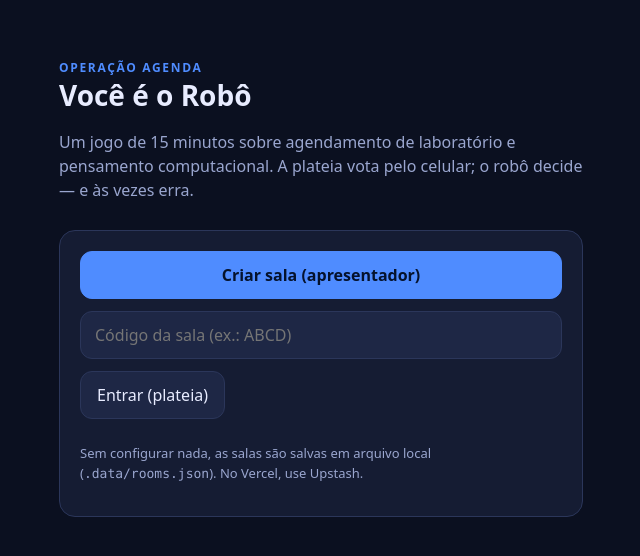
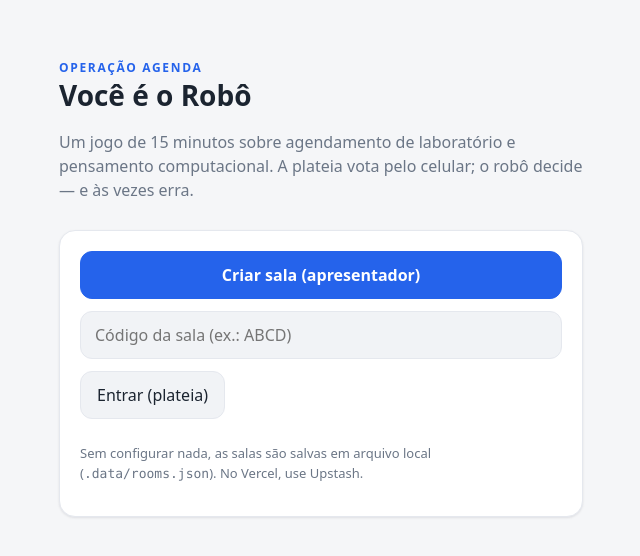
Before and after one commit to Migueldoniz/pensamento-computacional, a Next.js app: page / in a window 1280 px wide. Shown: the part 112-668 px from the top of the page, without its empty margins (319-959 px from the left). Built offline with nearby package versions, Linux system fonts and the light colour scheme.

Commit message:
style: tema claro e limpo (fundo claro, sombras sutis, menos bordas pesadas)

```diff
--- a/app/globals.css
+++ b/app/globals.css
@@ -1,14 +1,14 @@
 :root {
-  --bg: #0b1020;
-  --panel: #151c33;
-  --panel-2: #1e2745;
-  --line: #2b365a;
-  --text: #e8ecff;
-  --muted: #9aa6cf;
-  --accent: #4f8cff;
-  --ok: #2ecc71;
-  --bad: #ff5c6c;
-  --warn: #ffcc4d;
+  --bg: #f5f6f8;
+  --panel: #ffffff;
+  --panel-2: #f1f3f6;
+  --line: #e5e8ee;
+  --text: #1b2430;
+  --muted: #6b7686;
+  --accent: #2563eb;
+  --ok: #16a34a;
+  --bad: #dc2626;
+  --warn: #d97706;
 }
 
 * {
@@ -46,6 +46,7 @@ a {
   border: 1px solid var(--line);
   border-radius: 16px;
   padding: 20px;
+  box-shadow: 0 1px 2px rgba(16, 24, 40, 0.04), 0 1px 3px rgba(16, 24, 40, 0.06);
 }
 
 .row {
@@ -132,23 +133,23 @@ button.opt {
 
 button.opt.sel {
   border-color: var(--accent);
-  background: #24345f;
+  background: #e8f0ff;
 }
 
 button.opt.correct {
   border-color: var(--ok);
-  background: #16351f;
+  background: #e7f7ec;
 }
 
 button.opt.wrong {
   border-color: var(--bad);
-  background: #3a1a20;
+  background: #fdecec;
 }
 
 button.primary {
   background: var(--accent);
   border-color: var(--accent);
-  color: #05122c;
+  color: #ffffff;
   font-weight: 700;
 }
 
@@ -286,7 +287,7 @@ input[type="text"] {
   top: 0;
   bottom: 0;
   width: 1px;
-  background: rgba(255, 255, 255, .06);
+  background: rgba(0, 0, 0, .07);
 }
 
 .tl-block {
@@ -299,19 +300,20 @@ input[type="text"] {
   justify-content: center;
   font-size: 11px;
   font-weight: 700;
-  color: #05122c;
+  color: #1b2430;
   overflow: hidden;
   padding: 0 6px;
   white-space: nowrap;
 }
 
 .tl-block.existing {
-  background: #7f8fb8;
-  color: #0b1020;
+  background: #cbd5e1;
+  color: #1b2430;
 }
 
 .tl-block.request {
   background: var(--warn);
+  color: #fff;
 }
 
 .tl-block.invalid {
@@ -333,7 +335,7 @@ input[type="text"] {
 
 .chip b {
   background: var(--accent);
-  color: #05122c;
+  color: #ffffff;
   border-radius: 6px;
   width: 20px;
   height: 20px;
@@ -509,14 +511,14 @@ input[type="text"] {
 }
 
 .char-img {
-  background: #0b1020;
+  background: #eef1f5;
 }
 
 /* ---------- Utilidades ---------- */
 .btn {
   display: inline-block;
   background: var(--accent);
-  color: #05122c;
+  color: #ffffff;
   font-weight: 700;
   border-radius: 12px;
   padding: 10px 16px;
```
